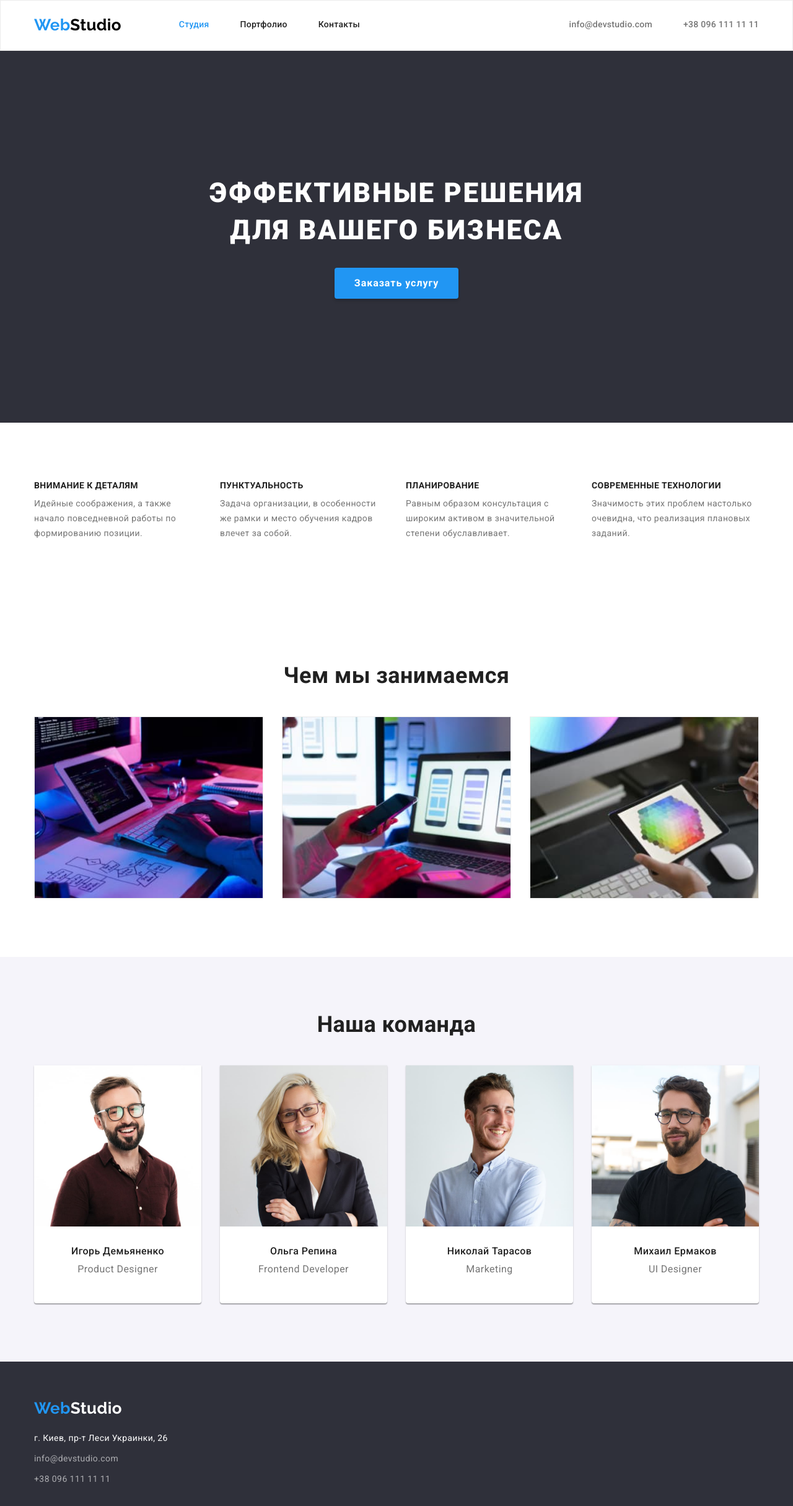
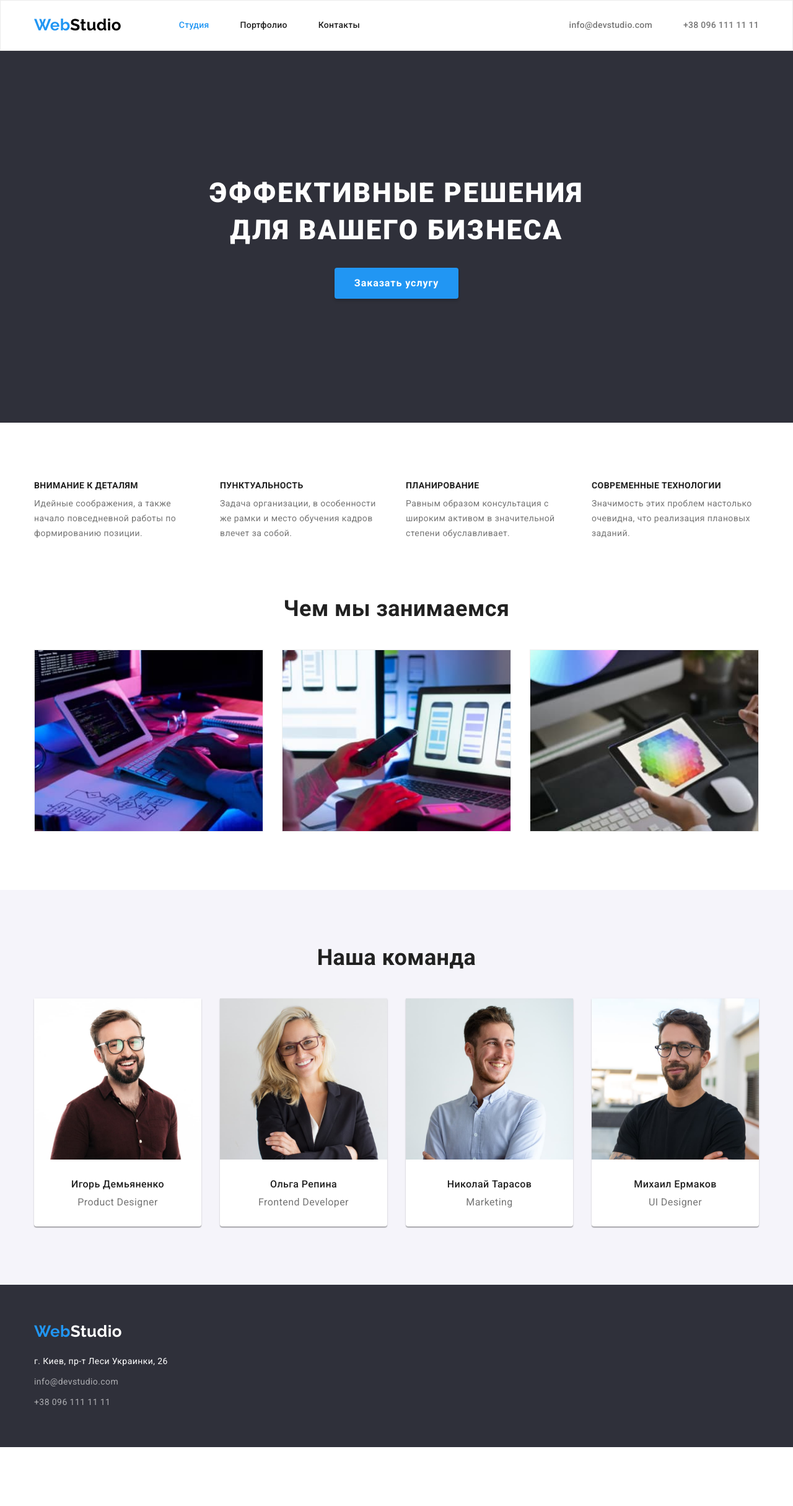
Before and after one commit to Step369/goit-markup-hw-03, a plain HTML site: page index.html in a window 1280 px wide. Shown: the whole page at 62% size. After the commit the page ends 2335 px from the top, so only its background shows below. Drawn offline with nearby package versions, Linux system fonts and the light colour scheme.

Commit message:
ДЗ№3 Исправление ошибок

```diff
--- a/css/styles.css
+++ b/css/styles.css
@@ -43,6 +43,7 @@ h6,
 p,
 ul {
   margin-top: 0;
+  margin-bottom: 0;
 }
 
 .container {
@@ -152,9 +153,15 @@ ul {
 
 /* Header section */
 
-.page-header {
+.logo-top,
+.logo-header-color {
   padding-top: 24px;
   padding-bottom: 25px;
+}
+
+.menu-item .link {
+  padding-top: 32px;
+  padding-bottom: 32px;
 }
 
 .page-header .container {
@@ -244,6 +251,12 @@ ul {
   color: var(--title-text-color);
 }
 
+/* What we do section */
+
+.section-3 {
+  padding-bottom: 94px;
+}
+
 /* Team section */
 
 .team {
@@ -272,8 +285,7 @@ ul {
 }
 
 .team-info {
-  padding-top: 30px;
-  padding-bottom: 30px;
+  padding: 30px;
 }
 
 .team-item {
@@ -298,7 +310,7 @@ ul {
 }
 
 .project-text {
-  padding-left: 24px;
+  padding: 20px 24px;
 }
 
 .project-title {
@@ -326,7 +338,6 @@ ul {
 }
 
 .project-img {
-  margin-bottom: 20px;
 }
 
 /*Footer section*/
--- a/index.html
+++ b/index.html
@@ -101,7 +101,7 @@
 
       <!-- What we do section -->
 
-      <section class="section">
+      <section class="section-3">
         <div class="container">
           <h2 class="title">Чем мы занимаемся</h2>
           <ul class="card-set">
```
